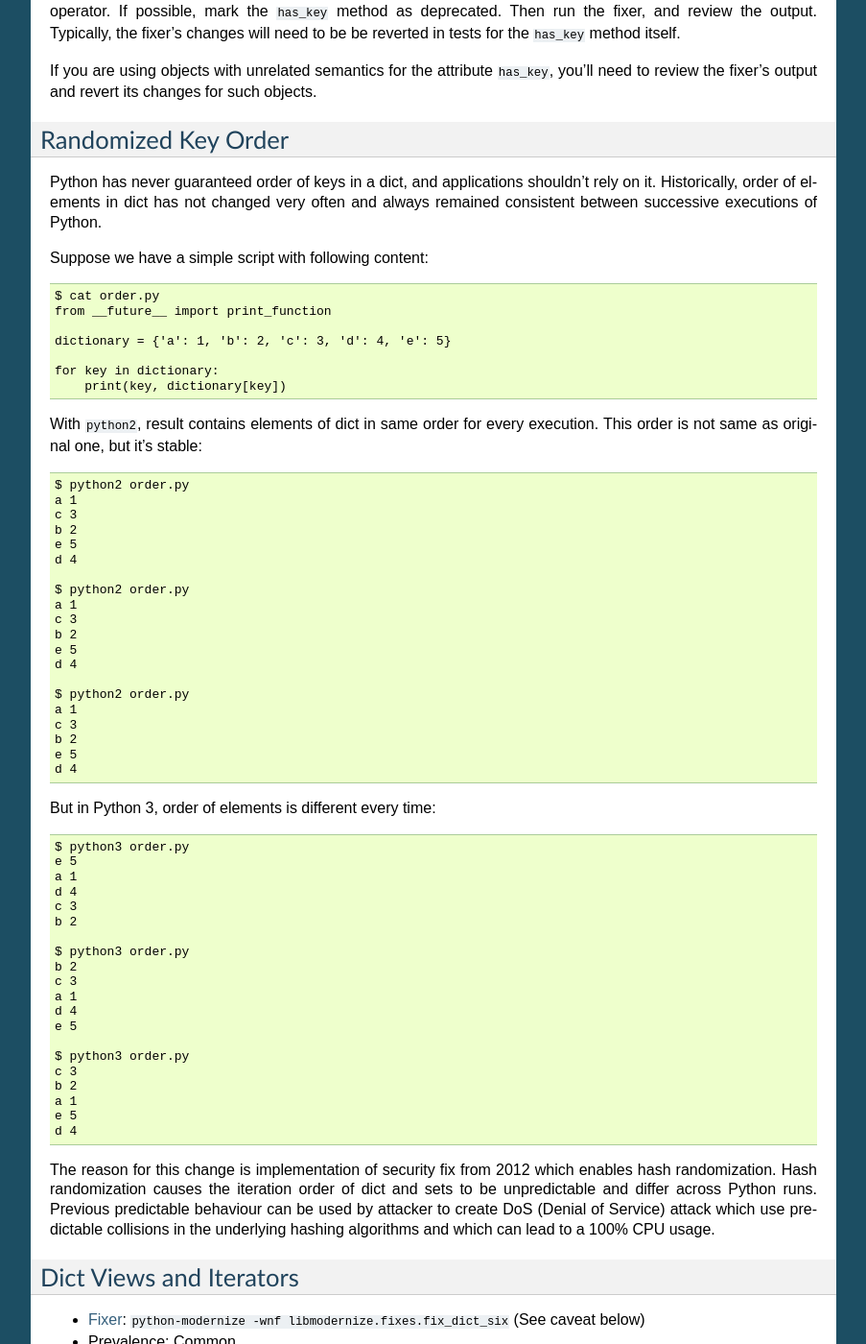
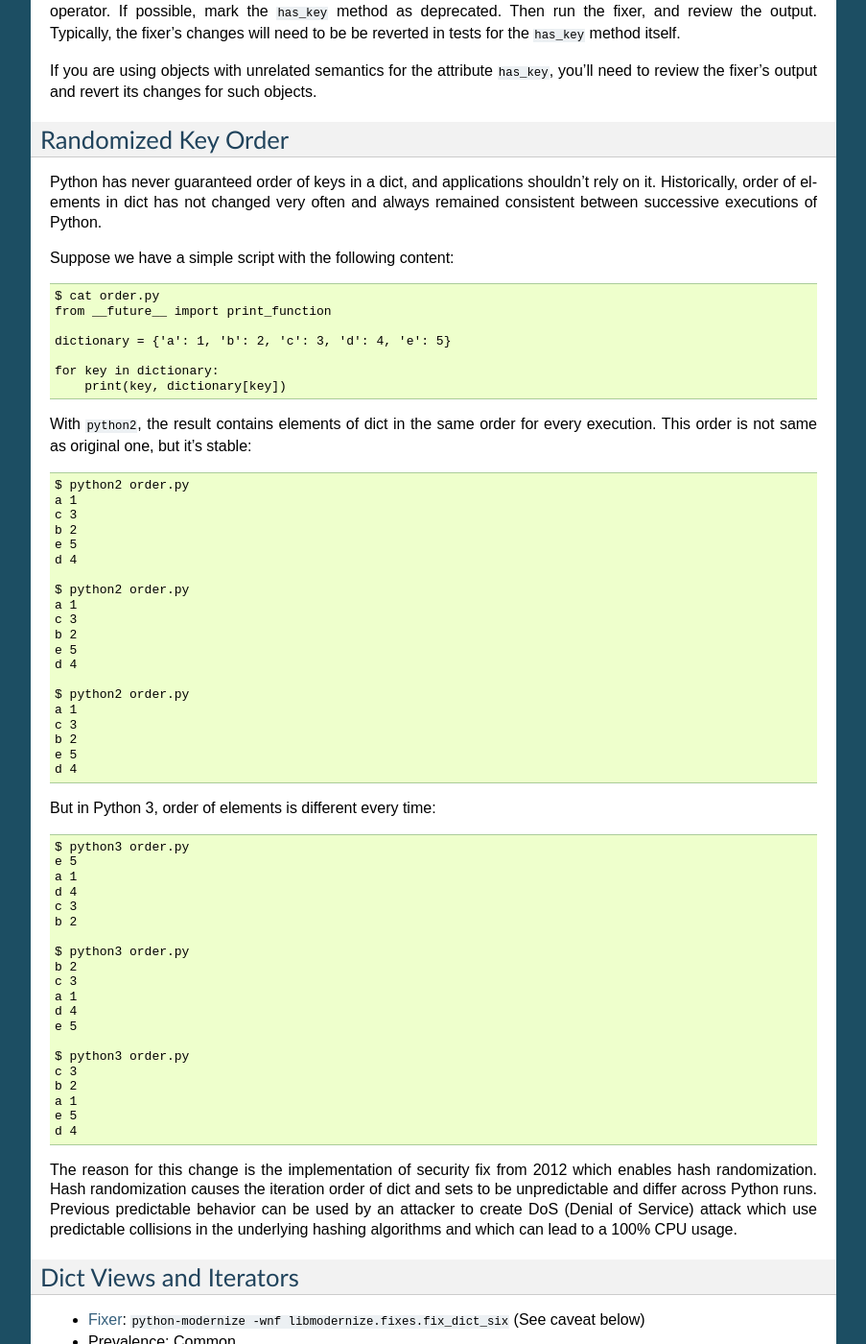
Before and after one commit to fedora-python/portingguide, a Sphinx documentation site: the page built from source/dicts.rst, in a window 1280 px wide and 1400 px high, scrolled down 586 px. Shown: the whole window at 96% size, without its empty margins (198-1101 px from the left). Built offline with Sphinx 7.4.7, drawn with Linux system fonts in a browser that asks for light colours.

Commit message:
Fixed language mistakes

```diff
--- a/source/dicts.rst
+++ b/source/dicts.rst
@@ -48,7 +48,7 @@ Python has never guaranteed order of keys in a dict, and applications
 shouldn't rely on it. Historically, order of elements in dict has not changed
 very often and always remained consistent between successive executions of Python.
 
-Suppose we have a simple script with following content::
+Suppose we have a simple script with the following content::
 
     $ cat order.py
     from __future__ import print_function
@@ -58,8 +58,8 @@ Suppose we have a simple script with following content::
     for key in dictionary:
         print(key, dictionary[key])
 
-With ``python2``, result contains elements of dict in same order for every
-execution. This order is not same as original one, but it's stable::
+With ``python2``, the result contains elements of dict in the same order
+for every execution. This order is not same as original one, but it's stable::
 
     $ python2 order.py
     a 1
@@ -105,10 +105,10 @@ But in Python 3, order of elements is different every time::
     e 5
     d 4
 
-The reason for this change is implementation of security fix from 2012 which
+The reason for this change is the implementation of security fix from 2012 which
 enables hash randomization. Hash randomization causes the iteration order of dict
 and sets to be unpredictable and differ across Python runs. Previous predictable
-behaviour can be used by attacker to create DoS (Denial of Service) attack
+behavior can be used by an attacker to create DoS (Denial of Service) attack
 which use predictable collisions in the underlying hashing algorithms and
 which can lead to a 100% CPU usage.
 
```
